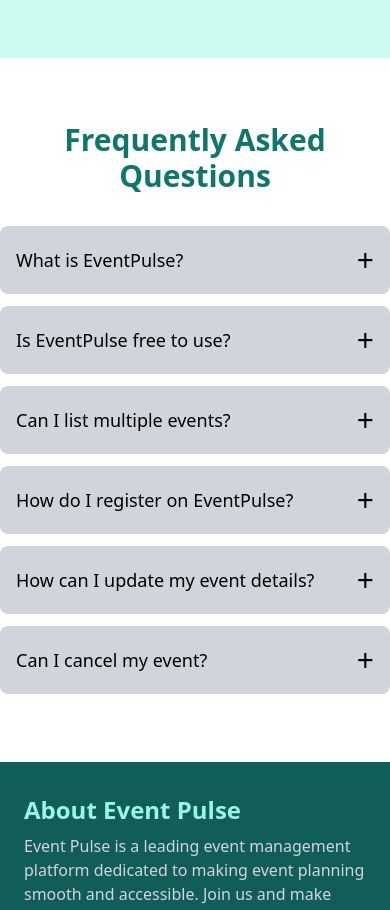
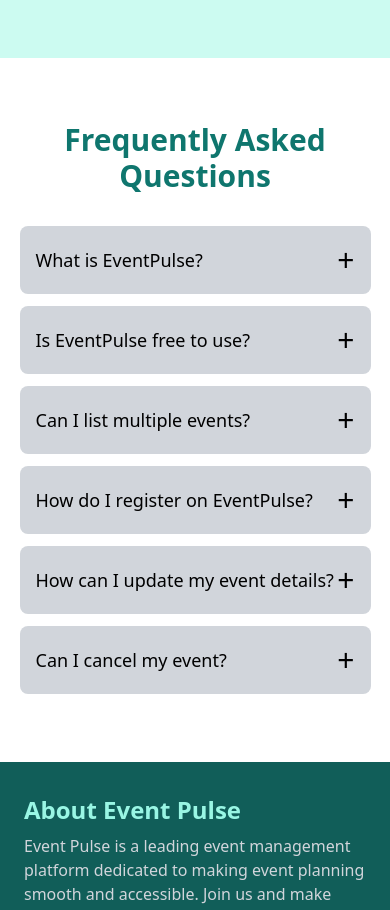
Before and after one commit to Himanshipatel04/EventPulse, a React (Vite) app: page / in a window 390 px wide. Shown: the part 2480-3390 px from the top of the page. Built offline with nearby package versions, Linux system fonts and the light colour scheme; no server answers.

Commit message:
feat: enhance FAQ section layout with responsive styling adjustments

```diff
--- a/src/pages/Home.jsx
+++ b/src/pages/Home.jsx
@@ -401,8 +401,8 @@
         </div>
       </section>
 
-      <section className="bg-white py-16 h-fit">
-        <div className="mx-auto">
+      <section className="bg-white py-16 h-fit ">
+        <div className="mx-auto max-w-[90%] flex flex-col justify-center items-center">
           <h2 className="text-3xl font-bold text-center mb-8 text-teal-700">
             Frequently Asked Questions
           </h2>
```
